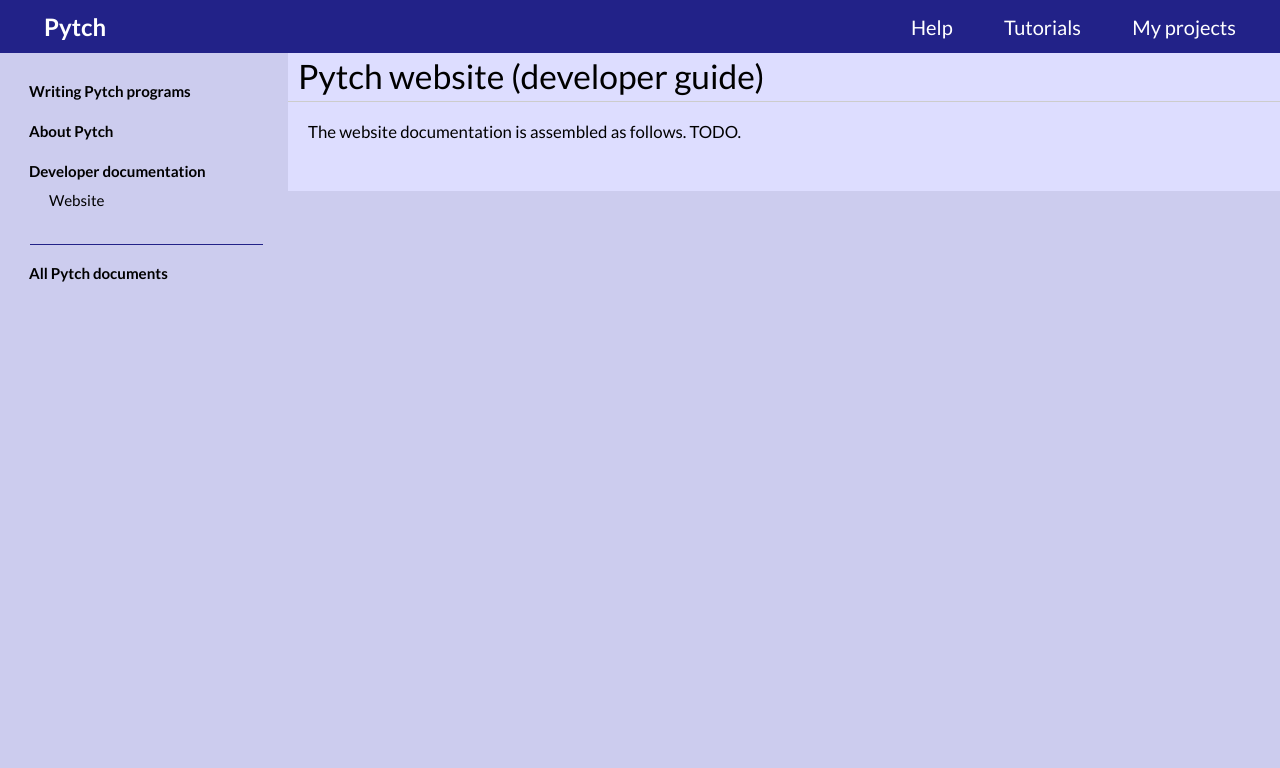
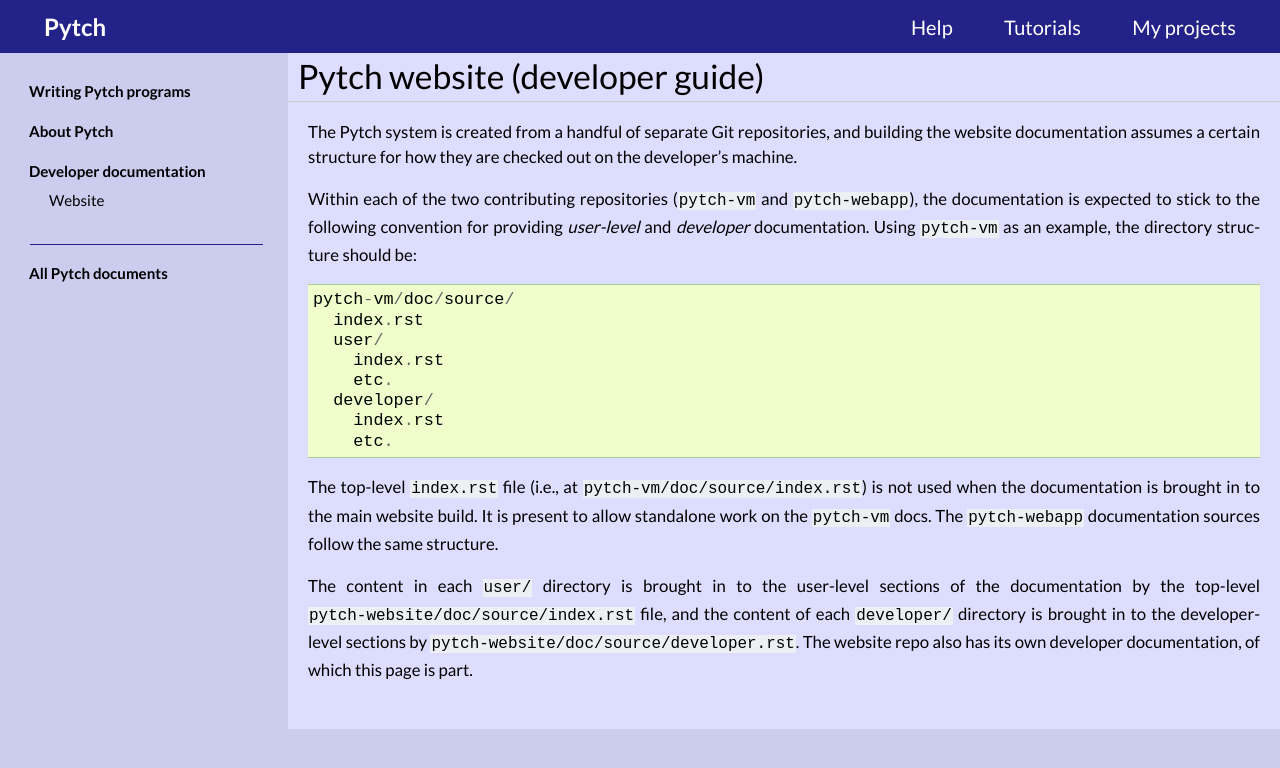
Before and after one commit to pytchlang/pytch-website, a Sphinx documentation site: the page built from source/developer/index.rst, in a window 1280 px wide. Shown: the top 768 px of the page. Built offline with Sphinx 7.4.7, drawn with Linux system fonts in a browser that asks for light colours; pages that are not in the unit, such as notebooks, are missing from menus.

Commit message:
Initial draft of website developer doc

```diff
--- a/source/developer/index.rst
+++ b/source/developer/index.rst
@@ -1,4 +1,34 @@
 Pytch website (developer guide)
 ===============================
 
-The website documentation is assembled as follows.  TODO.
+The Pytch system is created from a handful of separate Git
+repositories, and building the website documentation assumes a certain
+structure for how they are checked out on the developer's machine.
+
+Within each of the two contributing repositories (``pytch-vm`` and
+``pytch-webapp``), the documentation is expected to stick to the
+following convention for providing *user-level* and *developer*
+documentation.  Using ``pytch-vm`` as an example, the directory
+structure should be::
+
+  pytch-vm/doc/source/
+    index.rst
+    user/
+      index.rst
+      etc.
+    developer/
+      index.rst
+      etc.
+
+The top-level ``index.rst`` file (i.e., at
+``pytch-vm/doc/source/index.rst``) is not used when the documentation
+is brought in to the main website build.  It is present to allow
+standalone work on the ``pytch-vm`` docs.  The ``pytch-webapp``
+documentation sources follow the same structure.
+
+The content in each ``user/`` directory is brought in to the
+user-level sections of the documentation by the top-level
+``pytch-website/doc/source/index.rst`` file, and the content of each
+``developer/`` directory is brought in to the developer-level sections
+by ``pytch-website/doc/source/developer.rst``.  The website repo also
+has its own developer documentation, of which this page is part.
```
